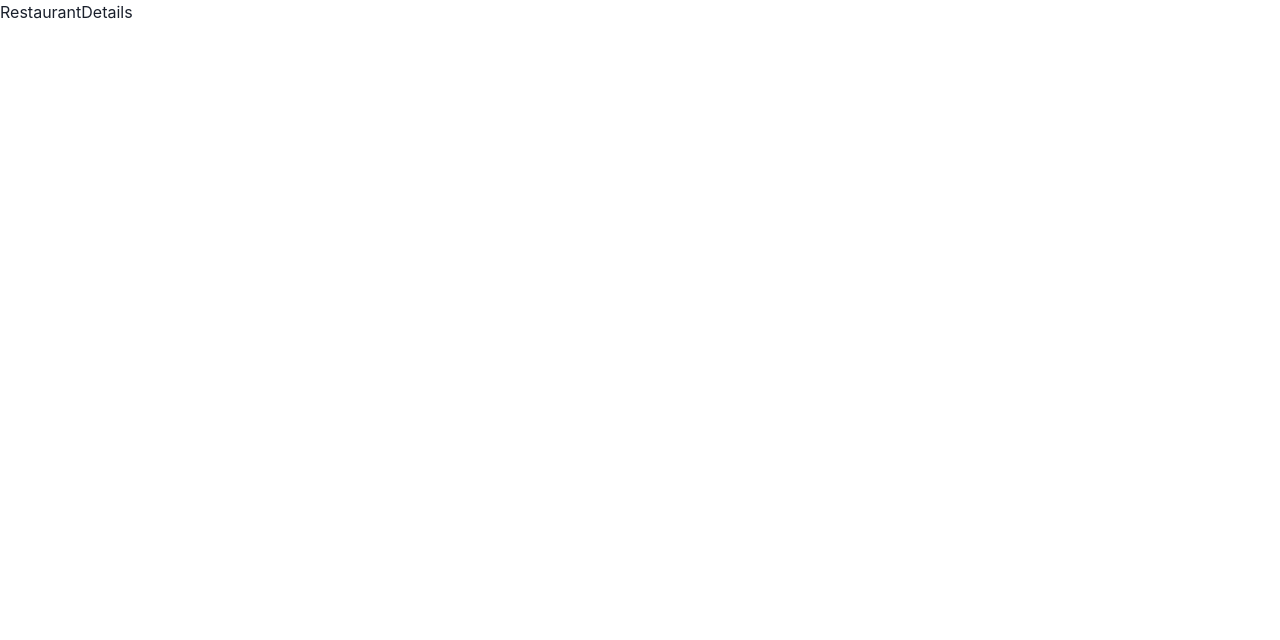
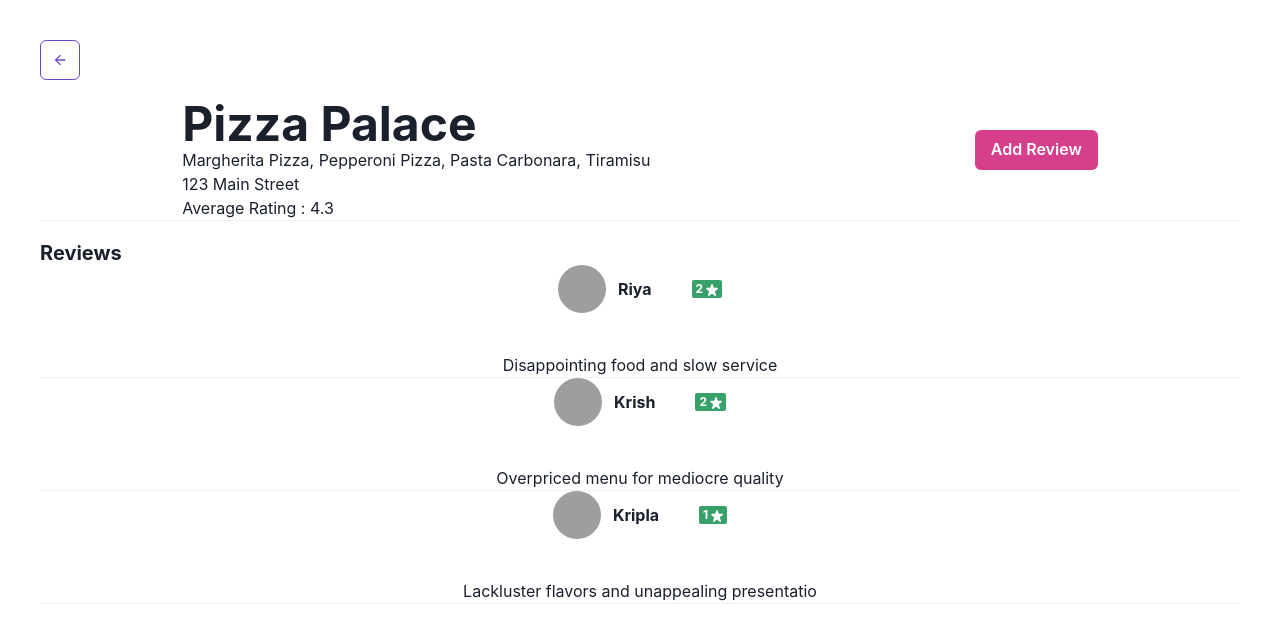
Before and after one commit to anandbaraik/review-restaurants-app-mcr-6, a React (Create React App) app: page /restaurant/1/details in a window 1280 px wide. Shown: the top 640 px of the page. Built offline with nearby package versions, Linux system fonts and the light colour scheme; grey boxes are pictures that could not be loaded.

Commit message:
feat:resturant details

```diff
--- a/package.json
+++ b/package.json
@@ -3,6 +3,7 @@
   "version": "0.1.0",
   "private": true,
   "dependencies": {
+    "@chakra-ui/icons": "^2.0.19",
     "@chakra-ui/react": "^2.7.1",
     "@emotion/react": "^11.11.1",
     "@emotion/styled": "^11.11.0",
--- a/src/Page/Home.jsx
+++ b/src/Page/Home.jsx
@@ -34,7 +34,7 @@ const Home = () => {
                                         <Heading as='h5' size='ms' marginTop={5}>
                                             {`Dishes by ${cuisine?.name}`}
                                         </Heading>
-                                        <ResturantCard resturant={cuisine?.name} menus={cuisine?.menu}/>
+                                        <ResturantCard restId={cuisine?.id} resturant={cuisine?.name} menus={cuisine?.menu}/>
                                     </Box>
                                 )
                             })
--- a/src/Page/RestaurantDetails.jsx
+++ b/src/Page/RestaurantDetails.jsx
@@ -1,8 +1,91 @@
 import React from 'react'
-
+import { Link, useParams } from 'react-router-dom'
+import { useRestaurant } from '../context/RestaurantContext';
+import { Badge, Box, Button, Divider, Flex, Heading, Icon, IconButton, Text, Avatar } from '@chakra-ui/react';
+import { ArrowBackIcon, StarIcon } from '@chakra-ui/icons'
 const RestaurantDetails = () => {
+  const {id} = useParams();
+  const {getResturantDetails} = useRestaurant();
+  const resturant = getResturantDetails(id);
+  const menus = resturant?.menu?.reduce((acc, {name}) => [...acc, name], []).join(', ');
+  console.log(id, resturant);
   return (
-    <div>RestaurantDetails</div>
+    <Box margin={10}>
+		<Flex>
+			<Link to={'/'}>
+				<IconButton
+					variant='outline'
+					colorScheme='purple'
+					icon={<ArrowBackIcon />}
+				/>
+			</Link>
+		</Flex>
+		<Box>
+			<Flex justifyContent={'space-around'} alignItems={'center'} gap={10}>
+				<Flex flexDir={'column'}>
+					<Heading  as='h1' size='2xl' marginTop={5}>
+						{resturant?.name}
+					</Heading>
+					<Text>
+						{menus}
+					</Text>
+					<Text>
+						{resturant?.address}
+					</Text>
+					<Text>
+						Average Rating : {resturant?.averageRating}
+					</Text>
+				</Flex>
+				<Flex>
+					<Button colorScheme='pink' variant='solid'
+						onClick={() => {}}>
+						Add Review
+					</Button>
+				</Flex>
+			</Flex>
+		</Box>
+		<Divider/>
+		<Box>
+			<Flex>
+				<Heading  as='h3' size='md' marginTop={5}>
+					Reviews
+				</Heading>
+			</Flex>
+			{
+				(resturant?.ratings?.length > 0) && (
+					resturant?.ratings?.map((rating, index) => {
+						return (
+							<>
+								<Box key={index} display={'flex'} justifyContent={'space-between'} alignItems={'center'} gap={10} flexDir={'column'}>
+									<Flex justifyContent={'space-between'} alignItems={'center'} gap={10} >
+										<Flex alignItems={'center'}>
+											<Avatar src={rating?.pp}/>
+											<Box ml='3'>
+												<Text fontWeight='bold'>
+													{rating?.revName}
+												</Text>
+											</Box>
+										</Flex>
+										<Flex>
+											<Badge variant='solid' colorScheme='green'>
+												{rating?.rating} <Icon as={StarIcon}></Icon>
+											</Badge>
+										</Flex>
+									</Flex>
+									<Box>
+										<Text>
+											{rating?.comment}
+										</Text>
+									</Box>
+								</Box>
+								<Divider/>
+							</>
+						)
+					})
+				)
+			}
+		</Box>
+    </Box>
   )
 }
 
--- a/src/components/ResturantCard.jsx
+++ b/src/components/ResturantCard.jsx
@@ -1,12 +1,14 @@
 import React from 'react'
 import {Flex,  Card, Stack, CardBody, Heading, Text, Image } from '@chakra-ui/react'
-const ResturantCard = ({resturant, menus}) => {
+import { Link } from 'react-router-dom'
+const ResturantCard = ({restId, resturant, menus}) => {
   return (
     <Flex flexWrap={'wrap'} gap={5} margin={5}>
     {
         menus?.map((menu, index) => {
             return (
-                <Card maxW='sm' key={index}>
+                <Link to={`/restaurant/${restId}/details`} key={index}>
+                    <Card maxW='sm'>
                         <CardBody>
                             <Image
                             src={menu?.imgSrc}
@@ -26,6 +28,7 @@ const ResturantCard = ({resturant, menus}) => {
                             </Stack>
                         </CardBody>
                     </Card>
+                </Link>
             )
         })
     }
--- a/src/context/RestaurantContext.js
+++ b/src/context/RestaurantContext.js
@@ -5,18 +5,23 @@ const RestaurantContext = createContext({
 	cuisines: [],
     restaurants: [],
 	restaurantDispatch : () => {},
-	currentCuisine: []
+	currentCuisine: [],
+	getResturantDetails: () => {}
 });
 
 export const RestaurantProvider = ({ children }) => {
   const [state, dispatch] = useReducer(restaurantReducer, initialState);
+  const getResturantDetails = (restId) => {
+	return state?.restaurants?.find(({id}) => id == restId);
+  }
   return (
     <RestaurantContext.Provider
       value={{
 		cuisines: state.cuisines,
     	restaurants: state.restaurants,
 		restaurantDispatch: dispatch,
-		currentCuisine: state.currentCuisine
+		currentCuisine: state.currentCuisine,
+		getResturantDetails
       }}
     >
       {children}
```
Also changed, not shown: 1 other file (tests, documents, lock files or other folders). Lines whose indentation alone changed are shown as unchanged.
